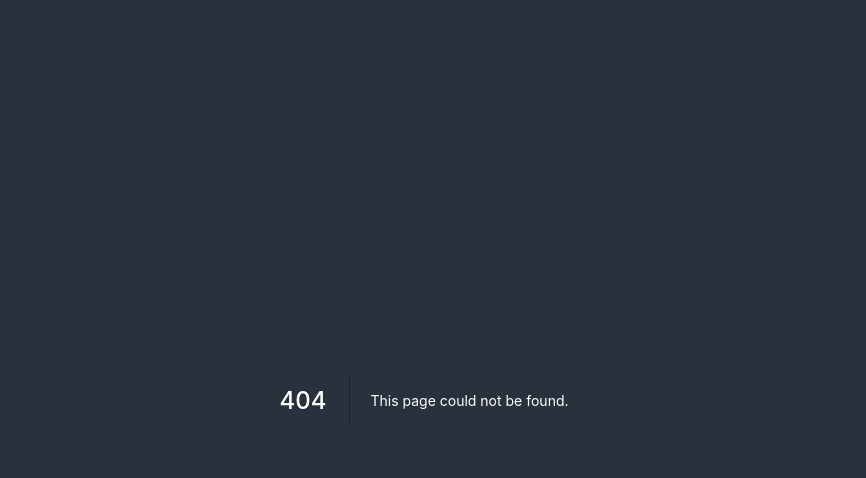
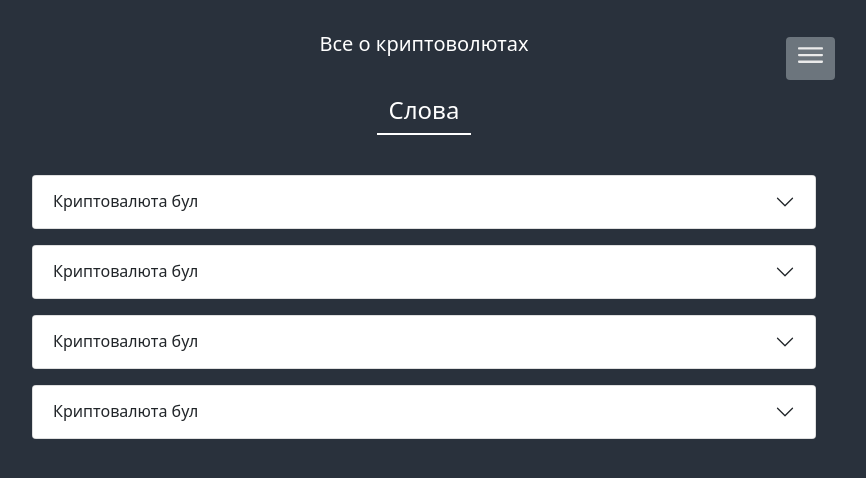
Before and after one commit to dastan0017/nft-frontend, a Next.js app: page /word_list in a window 1280 px wide. Before the commit this address had no page. Shown: the top 478 px of the page, without its empty margins (216-1082 px from the left). Built offline with nearby package versions, Linux system fonts and the light colour scheme.

Commit message:
add navbar, add word list page, add layout to pages

```diff
--- a/components/Layout/Layout.module.scss
+++ b/components/Layout/Layout.module.scss
@@ -1,6 +1,7 @@
 .container {
 	min-height: 100vh;
 	width: 70%;
+	min-height: 100vh;
 	min-width: 450px;
 	position: relative;
 	background: #29313c;
@@ -22,7 +23,7 @@
 	}
 
 	& h2 {
-		font-size: 30px;
+		font-size: 20px;
 	}
 }
 
--- /dev/null
+++ b/components/Sidebar/Sidebar.module.scss
@@ -0,0 +1,30 @@
+.nav_links {
+	display: flex;
+	justify-content: center;
+	align-items: center;
+	flex-direction: column;
+	width: 90%;
+	margin: 0 auto;
+}
+
+.nav_link {
+	display: flex;
+	margin-bottom: 0.5rem;
+	padding: 6px;
+	padding-left: 1rem;
+	cursor: pointer;
+	border-radius: 6px;
+
+	& h3 {
+		color: #29313c;
+		margin-left: 2rem;
+	}
+}
+
+.active_link {
+	border-right: 10px solid #29313c;
+	background: #2b293c28;
+	& h3 {
+		color: #29313c;
+	}
+}
--- a/components/Sidebar/index.tsx
+++ b/components/Sidebar/index.tsx
@@ -1,4 +1,15 @@
 import { Offcanvas } from 'react-bootstrap'
+import { Row } from 'react-bootstrap'
+import Link from 'next/link'
+import Image from 'next/image'
+import dictionary from '../../public/images/dictionary.png'
+import tasks from '../../public/images/tasks.png'
+import tests from '../../public/images/tests.png'
+import monitoring from '../../public/images/monitoring.png'
+import presentation from '../../public/images/presentation.png'
+import blogs from '../../public/images/blogs.png'
+import * as styles from './Sidebar.module.scss'
+import { useRouter } from 'next/router'
 
 interface ISidebar {
     isModalOpen: boolean,
@@ -6,13 +17,48 @@ interface ISidebar {
 }
 
 export const Sidebar: React.FC<ISidebar> = ({ isModalOpen, handleModalClose }: ISidebar) => {
+    const router = useRouter()
     return (
         <>
             <Offcanvas show={isModalOpen} onHide={handleModalClose}>
                 <Offcanvas.Header closeButton>
                     <Offcanvas.Title>Modal heading</Offcanvas.Title>
                 </Offcanvas.Header>
-                <Offcanvas.Body>Woohoo, you are reading this text in a modal!</Offcanvas.Body>
+                <Offcanvas.Body>
+                    <Row className={styles.nav_links}>
+                        <Link href="./">
+                            <div className={`${styles.nav_link} ${router.pathname === '/' && styles.active_link}`}>
+                                <h3 >Главная</h3>
+                            </div>
+                        </Link>
+                        <Link href="./word_list">
+                            <div className={`${styles.nav_link} ${router.pathname === '/word_list' && styles.active_link}`}>
+                                <Image src={dictionary} alt="Dictionary icon" width="30px" height="20px" />
+                                <h3 >Слова</h3>
+                            </div>
+                        </Link>
+                        <div className={styles.nav_link}>
+                            <Image src={tasks} alt="Tasks icon" width="30px" height="20px" />
+                            <h3>Задания</h3>
+                        </div>
+                        <div className={styles.nav_link}>
+                            <Image src={tests} alt="Tests icon" width="30px" height="20px" />
+                            <h3>Тесты</h3>
+                        </div>
+                        <div className={styles.nav_link}>
+                            <Image src={monitoring} alt="Monitoring icon" width="30px" height="20px" />
+                            <h3>Анализы</h3>
+                        </div>
+                        <div className={styles.nav_link}>
+                            <Image src={presentation} alt="Presentation icon" width="30px" height="20px" />
+                            <h3>Презентации</h3>
+                        </div>
+                        <div className={styles.nav_link}>
+                            <Image src={blogs} alt="Blog icon" width="30px" height="20px" />
+                            <h3>Статьи</h3>
+                        </div>
+                    </Row>
+                </Offcanvas.Body>
             </Offcanvas>
         </>
     )
--- /dev/null
+++ b/pages/Pages.scss
@@ -0,0 +1,15 @@
+.page_header {
+	display: flex;
+	justify-content: center;
+
+	& h1 {
+		width: fit-content;
+		padding-bottom: 0.5rem;
+		border-bottom: 2px solid;
+		font-size: 24px;
+	}
+}
+
+.page_content {
+	width: 100%;
+}
--- a/pages/_app.tsx
+++ b/pages/_app.tsx
@@ -1,9 +1,15 @@
 import '../styles/globals.css'
 import 'bootstrap/dist/css/bootstrap.min.css';
 import type { AppProps } from 'next/app'
+import { Layout } from '../components'
+import './Pages.scss'
 
 function MyApp({ Component, pageProps }: AppProps) {
-  return <Component {...pageProps} />
+  return (
+    <Layout>
+      <Component {...pageProps} />
+    </Layout>
+  )
 }
 
 export default MyApp
--- /dev/null
+++ b/pages/word_list/WordList.module.scss
@@ -0,0 +1,12 @@
+.cards {
+	width: 100%;
+	margin-top: 2rem;
+}
+
+.card {
+	margin-bottom: 1rem;
+
+	& p {
+		color: #29313c;
+	}
+}
--- /dev/null
+++ b/pages/word_list/index.tsx
@@ -0,0 +1,74 @@
+import { Suspense } from "react"
+import { NextPage } from "next"
+import { Col, Row } from "react-bootstrap"
+import { Accordion } from 'react-bootstrap'
+import * as styles from './WordList.module.scss'
+
+export const WordListPage: NextPage = () => {
+    return (
+        <>
+            <Suspense fallback={<div>...loading</div>}>
+                <Row className="page_header">
+                    <h1>Слова</h1>
+                </Row>
+                <Row className="page_content">
+                    <Col className={styles.cards}>
+                        <Accordion className={styles.card}>
+                            <Accordion.Item eventKey="1">
+                                <Accordion.Header>
+                                    Криптовалюта бул
+                                </Accordion.Header>
+                                <Accordion.Body>
+                                    <p>
+                                        - Тушунуксуз эле бир нерселер. Кобунчо графиктер менен иштейт
+                                        - Тушунуксуз эле бир нерселер. Кобунчо графиктер менен иштейт
+                                        - Тушунуксуз эле бир нерселер. Кобунчо графиктер менен иштейт
+                                        - Тушунуксуз эле бир нерселер. Кобунчо графиктер менен иштейт
+                                    </p>
+                                </Accordion.Body>
+                            </Accordion.Item>
+                        </Accordion>
+                        <Accordion className={styles.card}>
+                            <Accordion.Item eventKey="2">
+                                <Accordion.Header>
+                                    Криптовалюта бул
+                                </Accordion.Header>
+                                <Accordion.Body>
+                                    <p>
+                                        - Тушунуксуз эле бир нерселер. Кобунчо графиктер менен иштейт
+                                    </p>
+                                </Accordion.Body>
+                            </Accordion.Item>
+                        </Accordion>
+                        <Accordion className={styles.card}>
+                            <Accordion.Item eventKey="3">
+                                <Accordion.Header>
+                                    Криптовалюта бул
+                                </Accordion.Header>
+                                <Accordion.Body>
+                                    <p>
+                                        - Тушунуксуз эле бир нерселер. Кобунчо графиктер менен иштейт
+                                    </p>
+                                </Accordion.Body>
+                            </Accordion.Item>
+                        </Accordion>
+                        <Accordion className={styles.card}>
+                            <Accordion.Item eventKey="4">
+                                <Accordion.Header>
+                                    Криптовалюта бул
+                                </Accordion.Header>
+                                <Accordion.Body>
+                                    <p>
+                                        - Тушунуксуз эле бир нерселер. Кобунчо графиктер менен иштейт
+                                    </p>
+                                </Accordion.Body>
+                            </Accordion.Item>
+                        </Accordion>
+                    </Col>
+                </Row>
+            </Suspense>
+        </>
+    )
+}
+
+export default WordListPage
--- a/styles/globals.css
+++ b/styles/globals.css
@@ -9,6 +9,7 @@ body {
 
 #__next {
 	background: #29313c;
+	color: #29313c;
 }
 
 a {
```
Also changed, not shown: pages/Home.module.scss (renamed from styles/Home.module.scss, +15 -8 lines), pages/index.tsx (+7 -6 lines).
